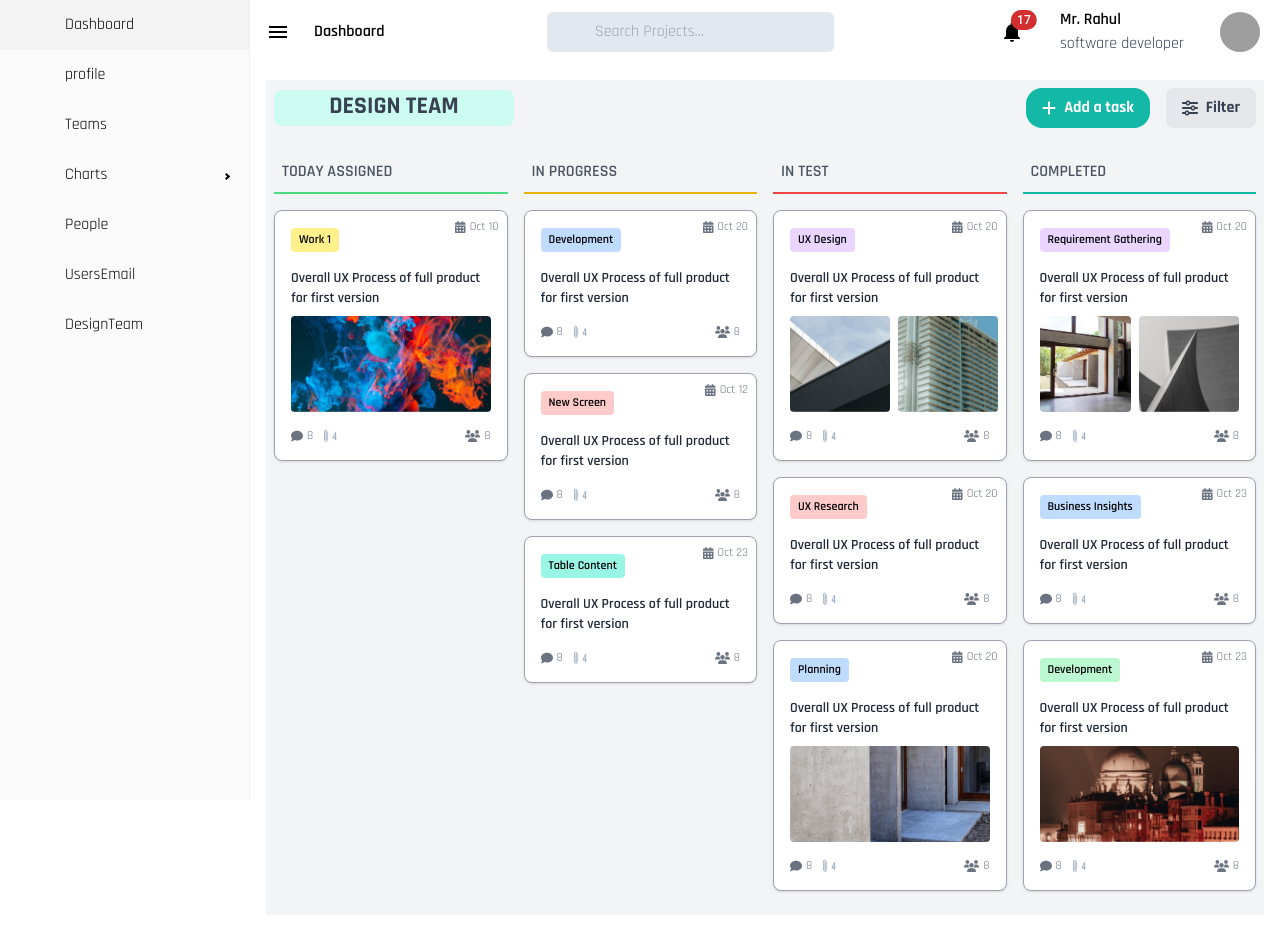
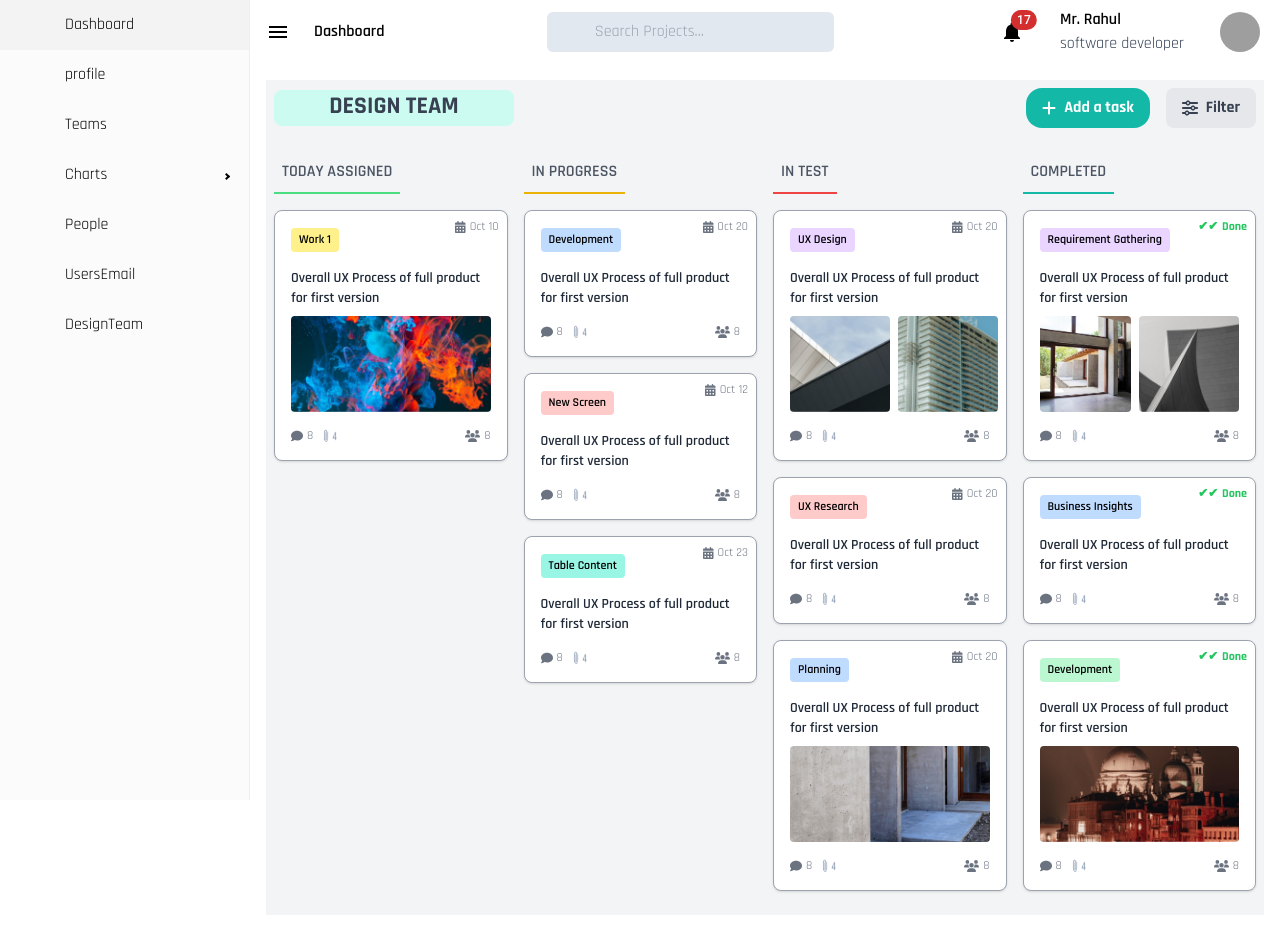
Before and after one commit to Nikitha-1610/NewTask, a React (Vite) app: page /designteam in a window 1280 px wide. Built offline with nearby package versions, Linux system fonts and the light colour scheme; grey boxes are pictures that could not be loaded; some icons are missing.

Commit message:
Commiting my code as responsive

```diff
--- a/src/pages/DesignTeam.jsx
+++ b/src/pages/DesignTeam.jsx
@@ -1,6 +1,6 @@
 import React, { useState } from "react";
 import { FontAwesomeIcon } from "@fortawesome/react-fontawesome";
-import { faCalendarAlt, faUsers, faComment, faSliders, faPlus } from "@fortawesome/free-solid-svg-icons";
+import { faCalendarAlt, faUsers, faComment, faSliders, faPlus, faChevronDown, faChevronUp } from "@fortawesome/free-solid-svg-icons";
 import img1 from '../assets/img1.png';
 import img2 from '../assets/img2.png';
 import img3 from '../assets/img3.png';
@@ -11,8 +11,9 @@ import img7 from '../assets/img7.png';
 import spiralPin from '../assets/spiralPin.png';
 
 const Board = () => {
-  const [filterLabel, setFilterLabel] = useState(""); // State for the selected label
-  const [showFilterDropdown, setShowFilterDropdown] = useState(false); // State for dropdown visibility
+  const [filterLabel, setFilterLabel] = useState("");
+  const [showFilterDropdown, setShowFilterDropdown] = useState(false);
+  const [collapsedColumns, setCollapsedColumns] = useState({});
 
   const columns = [
     {
@@ -57,13 +58,11 @@ const Board = () => {
     },
   ];
 
-  // Extract all unique labels from the tasks
   const labels = [...new Set(columns.flatMap(column => column.tasks.map(task => task.label)))];
-
 
   const handleFilterChange = (label) => {
     setFilterLabel(label);
-    setShowFilterDropdown(false); // Close the dropdown after selecting a label
+    setShowFilterDropdown(false);
   };
 
   const filteredColumns = columns.map(column => ({
@@ -76,15 +75,20 @@ const Board = () => {
     return colors[Math.floor(Math.random() * colors.length)];
   };
 
-
+  const toggleColumn = (colIndex) => {
+    setCollapsedColumns(prev => ({
+      ...prev,
+      [colIndex]: !prev[colIndex],
+    }));
+  };
 
   return (
     <div className="p-2 bg-gray-100 min-h-screen">
       {/* Header Section */}
       <div className="flex justify-between items-center mb-6">
-        <h1 className="text-2xl font-bold text-gray-700 bg-teal-100 rounded-lg w-60 h-9 text-center ">DESIGN TEAM</h1>
+        <h1 className="text-2xl font-bold text-gray-700 bg-teal-100 rounded-lg w-60 h-9 text-center">DESIGN TEAM</h1>
         <div className="flex space-x-4">
-          <button className="flex items-center px-4 py-2 bg-teal-500 text-white  font-bold rounded-2xl hover:bg-green-600">
+          <button className="flex items-center px-4 py-2 bg-teal-500 text-white font-bold rounded-2xl hover:bg-green-600">
             <FontAwesomeIcon icon={faPlus} className="mr-2" />
             Add a task
           </button>
@@ -92,14 +96,13 @@ const Board = () => {
           {/* Filter Button */}
           <div className="relative">
             <button
-              onClick={() => setShowFilterDropdown(!showFilterDropdown)} // Toggle dropdown visibility
+              onClick={() => setShowFilterDropdown(!showFilterDropdown)}
               className="flex items-center px-4 py-2 bg-gray-200 text-gray-700 font-bold rounded-lg hover:bg-gray-300"
             >
               <FontAwesomeIcon icon={faSliders} className="mr-2" />
               Filter
             </button>
 
-            {/* Dropdown Menu */}
             {showFilterDropdown && (
               <div className="absolute top-full left-0 mt-2 w-30 max-w-13 bg-white border rounded shadow-lg z-10">
                 <button onClick={() => handleFilterChange("")} className="block px-4 py-2 text-sm text-gray-800 hover:bg-gray-100">All</button>
@@ -115,23 +118,39 @@ const Board = () => {
       </div>
 
       {/* Board Columns */}
-      <div className="flex space-x-4">
+      <div className="flex flex-col lg:flex-row space-y-4 lg:space-y-0 lg:space-x-4">
         {filteredColumns.map((column, colIndex) => (
           <div key={colIndex} className="flex-1">
-            {/* Column Title with Bottom Border */}
-            <h2 className={`font-semibold mb-4 p-2 border-b-2 ${column.color === 'green' ? 'text-gray-600 border-green-400' :
-              column.color === 'yellow' ? 'text-gray-600 border-yellow-500' :
+            {/* Column Title with Toggle for Mobile View */}
+            <div className="flex items-center justify-between lg:justify-start cursor-pointer" onClick={() => toggleColumn(colIndex)}>
+              <h2 className={`font-semibold p-2  border-b-2  ${column.color === 'green' ? 'text-gray-600 border-green-400' :
+                column.color === 'yellow' ? 'text-gray-600 border-yellow-500 ' :
                   column.color === 'red' ? 'text-gray-600 border-red-500' :
                     column.color === 'teal' ? 'text-gray-600 border-teal-500' : ''}`}>
                 {column.title}
               </h2>
+              {/* Toggle Icon */}
+              <FontAwesomeIcon icon={collapsedColumns[colIndex] ? faChevronDown : faChevronUp} className="ml-2 lg:hidden" />
+            </div>
 
-            {/* Tasks */}
+            {/* Tasks - Visible on Desktop and toggled on Mobile */}
+            {!collapsedColumns[colIndex] && (
+              <div className="mt-4">
                 {column.tasks.map((task, taskIndex) => (
-              <div key={taskIndex} className="bg-white shadow rounded-lg  p-4 mb-4 relative border border-gray-400">
-                <div className="flex items-center text-gray-500 text-xs absolute top-2 right-2 ">
+                  <div key={taskIndex} className="bg-white shadow rounded-lg p-4 mb-4 relative border border-gray-400">
+                    {/* Task Details with Conditional Rendering for Completed Tasks */}
+                    <div className="absolute top-2 right-2">
+                      {task.status === "Completed" ? (
+                        <div className="flex items-center text-green-500 text-xs font-bold">
+                          <span className="mr-1">✔✔</span>
+                          <span>Done</span>
+                        </div>
+                      ) : (
+                        <div className="flex items-center text-gray-500 text-xs">
                           <FontAwesomeIcon icon={faCalendarAlt} className="mr-1" />
                           <span>{task.dueDate}</span>
+                        </div>
+                      )}
                     </div>
 
                     {task.label && (
@@ -157,7 +176,7 @@ const Board = () => {
                       <div className="flex items-center text-gray-500 text-xs">
                         <FontAwesomeIcon icon={faComment} className="mr-1" />
                         <span>8</span>
-                    <img src={spiralPin} alt="Pin icon" className="w-4 h-4 mr-1 ml-2 " />
+                        <img src={spiralPin} alt="Pin icon" className="w-4 h-4 mr-1 ml-2" />
                       </div>
                       <div className="flex items-center text-gray-500 text-xs">
                         <FontAwesomeIcon icon={faUsers} className="mr-1" />
@@ -167,6 +186,8 @@ const Board = () => {
                   </div>
                 ))}
               </div>
+            )}
+          </div>
         ))}
       </div>
     </div>
--- a/src/pages/Usersemail.jsx
+++ b/src/pages/Usersemail.jsx
@@ -166,6 +166,7 @@ const EmailApp = () => {
           </form>
         )}
       </div>
+      {/* <div className="use-table p-4 w-8/12 ml-auto mr-8 mt-5 border rounded-lg shadow-md"> */}
       <div className="use-table p-4 w-8/12 ml-auto mr-8 mt-5 border rounded-lg shadow-md">
         {/* Search Bar and Icons */}
         <div className="flex justify-between mb-4 items-center">
```
Lines whose indentation alone changed are shown as unchanged.
